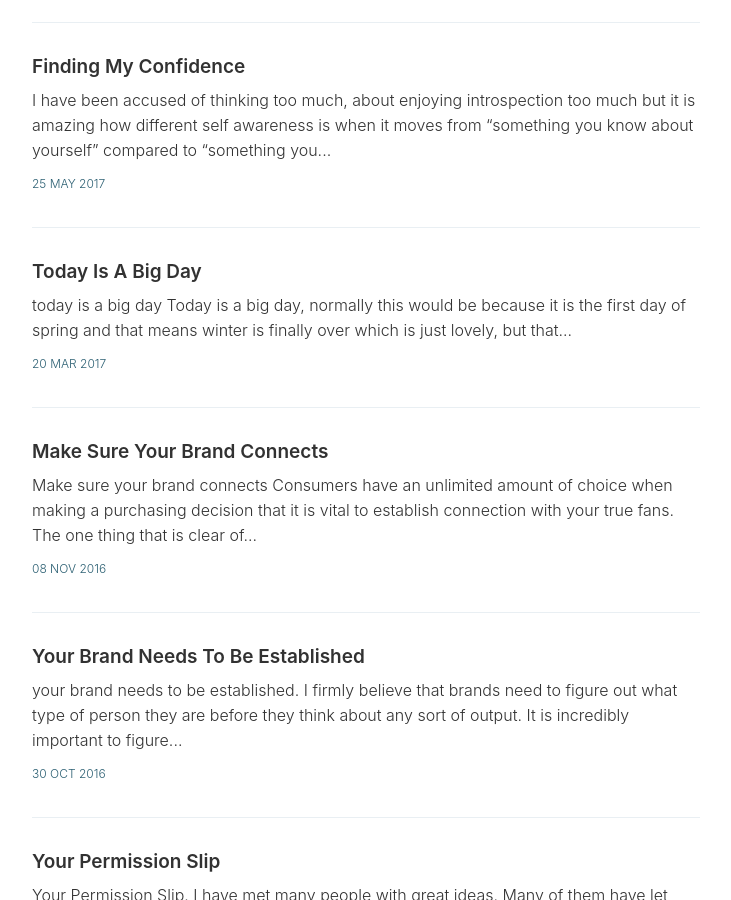
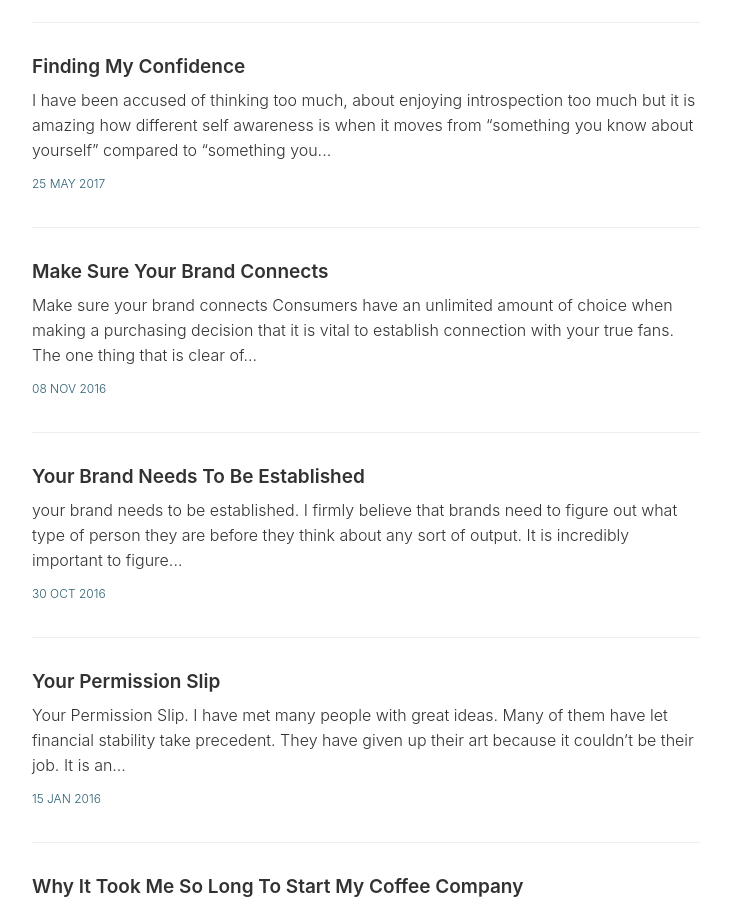
Before and after one commit to jaredhenriques/blog, a Jekyll site: the page built from index.html, in a window 1280 px wide and 900 px high, scrolled down 2402 px. Shown: the whole window, without its empty margins (274-1005 px from the left). Built offline with Jekyll 4.4.1, drawn with Linux system fonts in a browser that asks for light colours; the list of posts is cut into pages by our own code.

Commit message:
Update 2017-03-20-today-is-a-big-day.md

```diff
--- a/_posts/2017-03-20-today-is-a-big-day.md
+++ b/_posts/2017-03-20-today-is-a-big-day.md
@@ -1,5 +1,6 @@
-# today is a big day
-
+---
+published: false
+---
 Today is a big day, normally this would be because it is the first day of spring and that means winter is finally over which is just lovely, but that is not all. It is also a big day because it is my 25th birthday, a quarter of a century. I’ve never been one for birthdays but 25 seems to be the most significant feeling yet. Yet again that is not all that falls on this day. Today, March 20th 2017 also marks the first day where I am employed full time by myself. This is something I have dreamed about and talked about, as many of you know, for a very long time.
 
 I have always known that at some point in my life I would be helping businesses solve problems. It’s been my dream to help them refine their brands and develop ways to express their promise. I know that it is my gift, my calling, but I've been scared.
```
